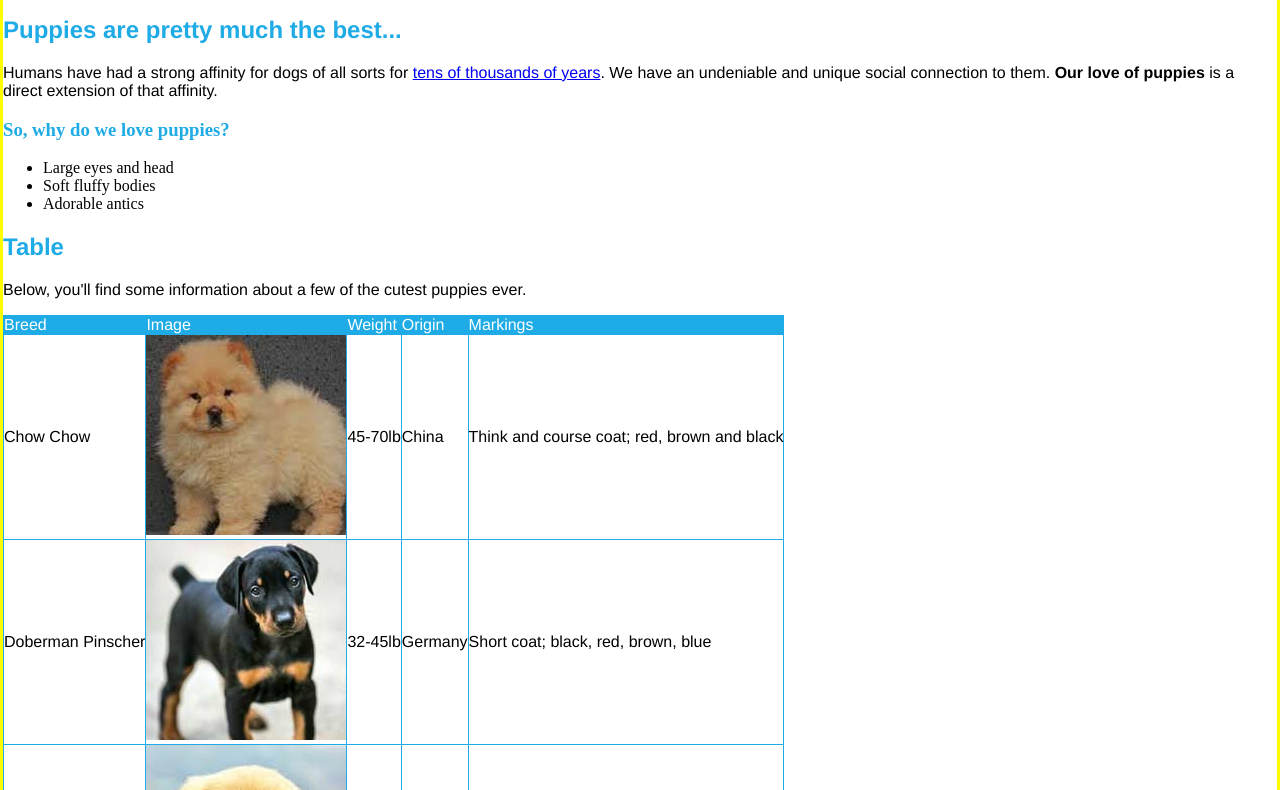
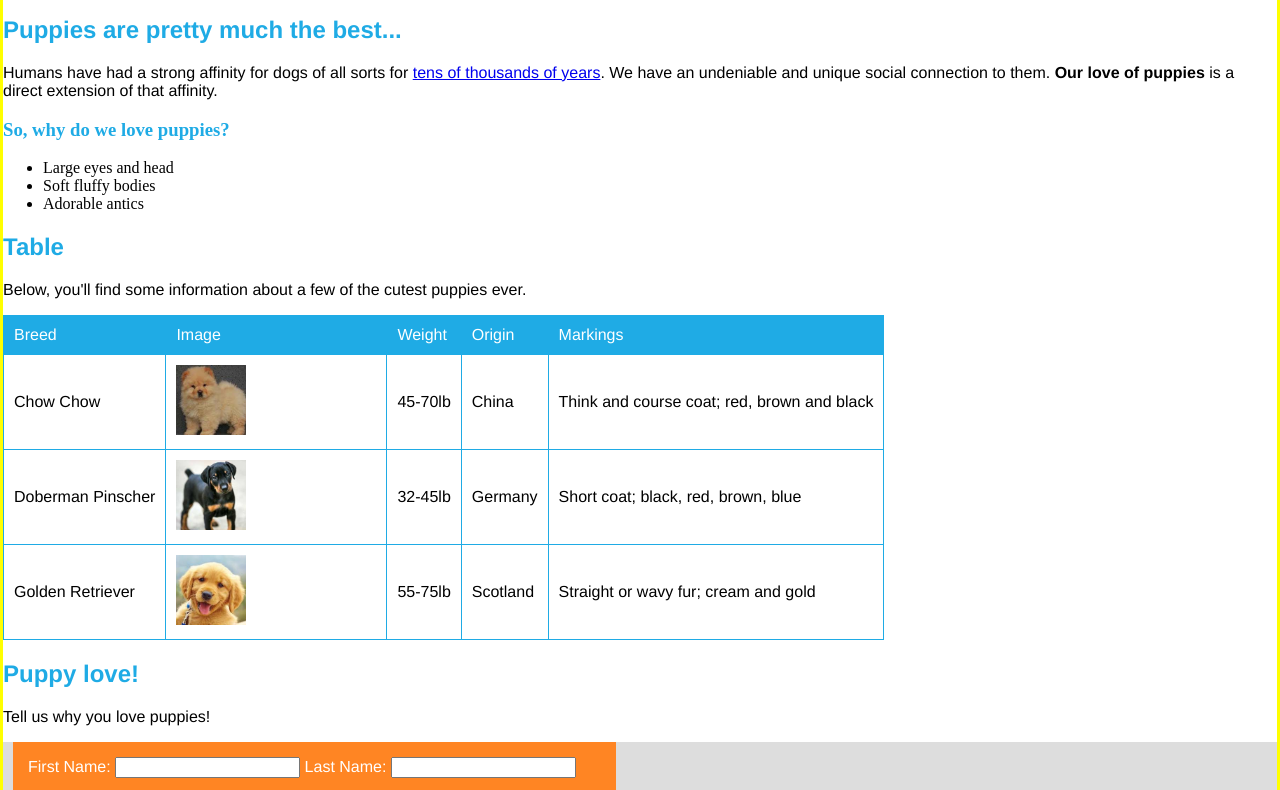
Before and after one commit to kharrison7/puppy_love_css, a plain HTML site: page starter_files/index.html in a window 1280 px wide. Shown: the part 88-878 px from the top of the page. Drawn offline with Linux system fonts and the light colour scheme.

Commit message:
Made changes to improve position of boxes.

```diff
--- a/starter_files/style.css
+++ b/starter_files/style.css
@@ -98,7 +98,7 @@ tr > td {
     border-width: 1px;
     border-style: solid;
     border-color: #1fabe5;
-    padding: 0px;
+    padding: 10px;
 
     font-family: Helvetica, Arial, sans-serif;
     color: black;
@@ -113,17 +113,6 @@ tr > td {
   }
 
 
-/*Space*/
-
-/*An attempt to make the upper thead contents have a black outline.*/
-  /*thead *{
-      margin: 0px;
-      border-width: 1px;
-      border-style: solid;
-      border-color: black;
-      padding: 0px;
-    }*/
-
 /*Makes the form grey.*/
   form {
     background-color: #dddddd;
@@ -133,7 +122,7 @@ tr > td {
     color: black;
   }
 
-/*Gives the first/last names an orange backgroun and makes them white.*/
+/*Gives the first/last names an orange background and makes them white.*/
   .name {
     background-color: #ff8523;
     margin-top: 20px;
@@ -143,6 +132,10 @@ tr > td {
     border-width: 0px;
     border-style: solid;
     border-color: white;
+    max-width: 45%;
+    margin-left: 10px;
+    margin-top: 0px;
+
 
 
   }
@@ -174,3 +167,9 @@ tr > td {
     display: inline-block;
     font-size: 16px;
 }
+
+
+img {
+  max-width: 35%;
+  background-position: center center;
+}
```
